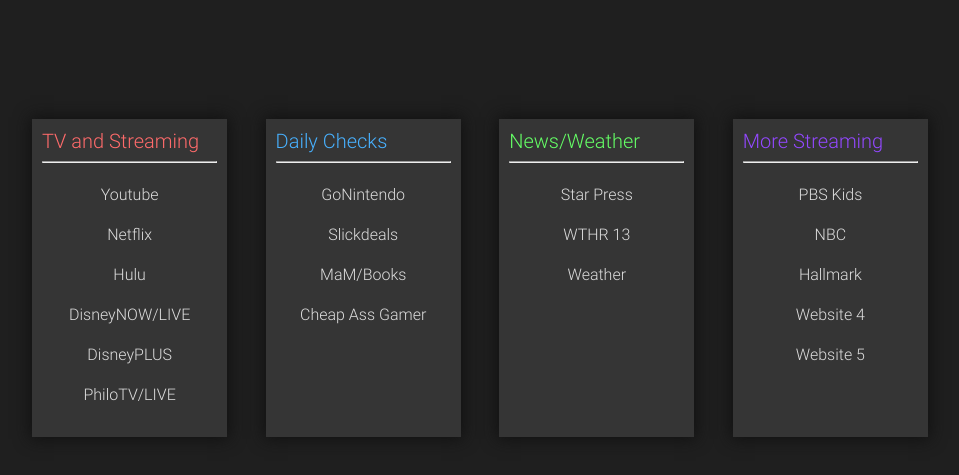
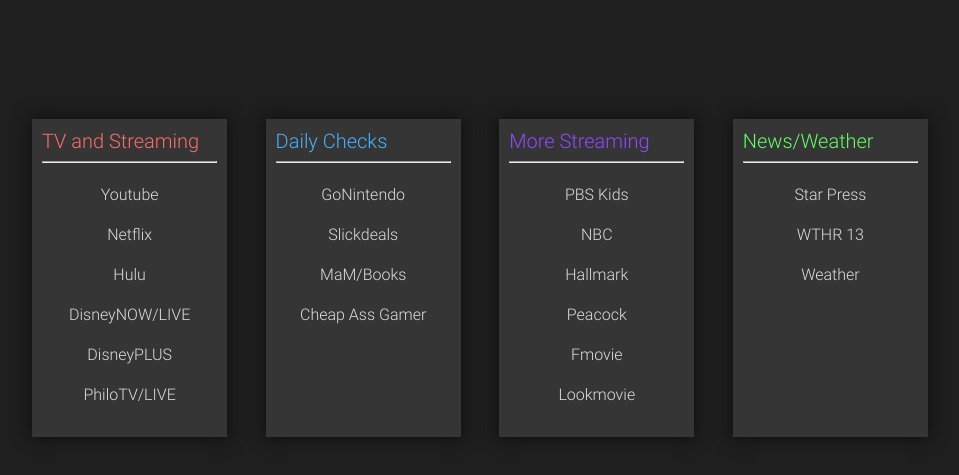
Before and after one commit to natejbass/Ourhomepage, a plain HTML site: page index.html in a window 1280 px wide. Shown: the part 241-716 px from the top of the page, without its empty margins (160-1119 px from the left). Drawn offline with Linux system fonts and the light colour scheme; a script that the page names is missing.

Commit message:
Update index.html

```diff
--- a/index.html
+++ b/index.html
@@ -57,6 +57,18 @@
                 </ul>
             </section>
             <section class="link-section">
+                <h2 class="link-section-title purple">More Streaming</h2>
+                <hr />
+                <ul class="link-list">
+                    <li class="link-list-item"><a class="link" href="https://pbskids.org/video/livetv">PBS Kids</a></li>
+                    <li class="link-list-item"><a class="link" href="https://www.nbc.com/">NBC</a></li>
+                    <li class="link-list-item"><a class="link" href="https://www.hallmarkchanneleverywhere.com/">Hallmark</a></li>
+                    <li class="link-list-item"><a class="link" href="https://www.peacocktv.com/watch/home">Peacock</a></li>
+                    <li class="link-list-item"><a class="link" href="https://fmovies.name/">Fmovie</a></li>
+                    <li class="link-list-item"><a class="link" href="https://lookmovie.io/">Lookmovie</a></li>
+                </ul>
+            </section>
+            <section class="link-section">
                 <h2 class="link-section-title green">News/Weather</h2>
                 <hr />
                 <ul class="link-list">
@@ -65,19 +77,7 @@
                     <li class="link-list-item"><a class="link" href="https://weather.com/weather/today/l/47396:4:US">Weather</a></li>
 
                 </ul>
-            </section>
-            <section class="link-section">
-                <h2 class="link-section-title purple">More Streaming</h2>
-                <hr />
-                <ul class="link-list">
-                    <li class="link-list-item"><a class="link" href="https://pbskids.org/video/livetv">PBS Kids</a></li>
-                    <li class="link-list-item"><a class="link" href="https://www.nbc.com/">NBC</a></li>
-                    <li class="link-list-item"><a class="link" href="https://www.hallmarkchanneleverywhere.com/">Hallmark</a></li>
-                    <li class="link-list-item"><a class="link" href="#">Website 4</a></li>
-                    <li class="link-list-item"><a class="link" href="#">Website 5</a></li>
-                </ul>
-            </section>
-        </div>
+            </section>        </div>
     </main>
 
     <script src="js/main.js"></script>
```
